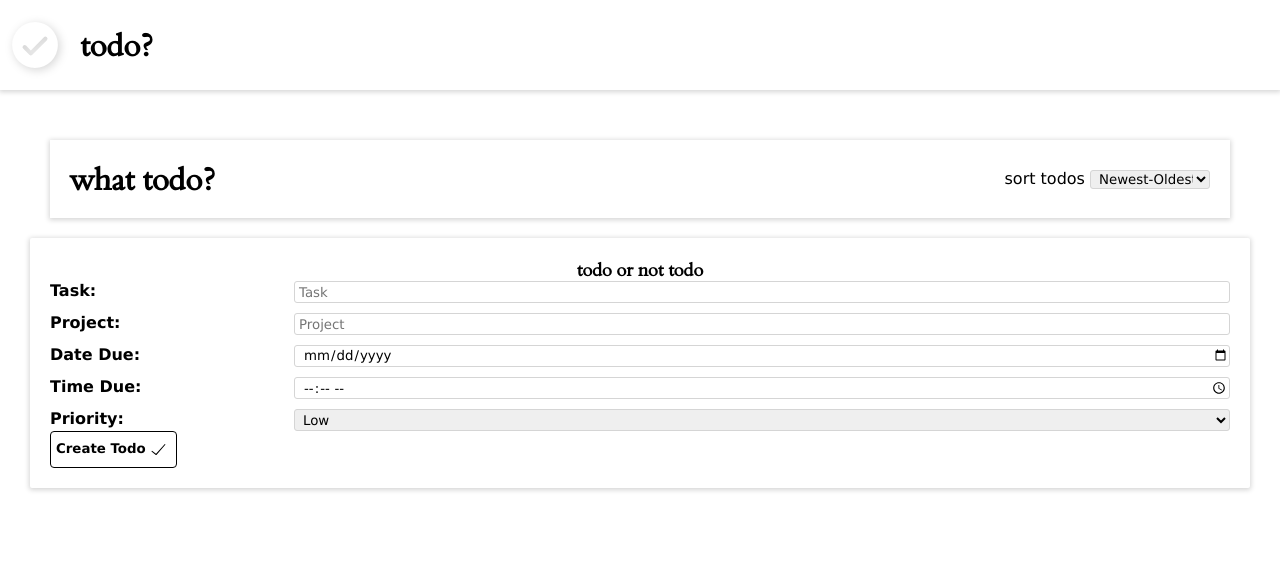
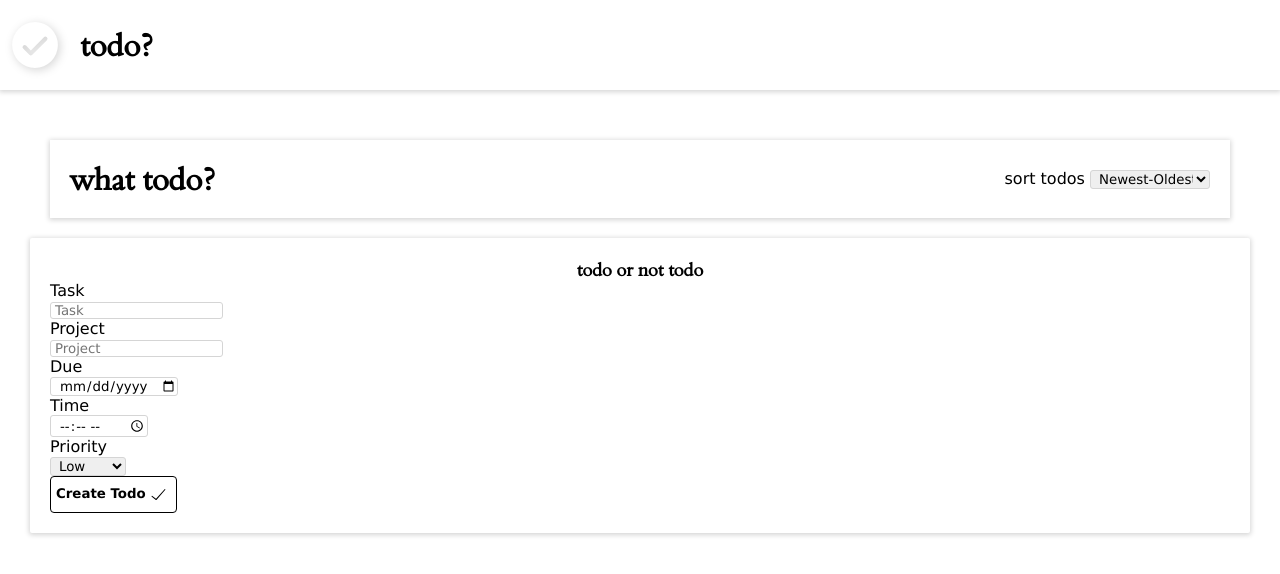
Before and after one commit to usama-bit137/todo-list, a React (Create React App) app: page / in a window 1280 px wide. Shown: the top 574 px of the page. Built offline with nearby package versions, Linux system fonts and the light colour scheme.

Commit message:
Form style classes altered and for prettier rules enforced

```diff
--- a/src/components/Form.js
+++ b/src/components/Form.js
@@ -5,17 +5,14 @@ function Form({ onChange, onSubmit, title, children, defaultObj = {} }) {
     <form className="form" name="form" onSubmit={onSubmit}>
       <h3 className="call-to-action">{title}</h3>
 
-      <div className="form--grid--container">
-        <div className="form--title">Task: </div>
-        <input
-          name="task"
-          placeholder="Task"
-          type="text"
-          onChange={onChange}
-          value={defaultObj.task}
-          required
-        />
-        <div className="form--title">Project: </div>
+      <div className="form-grid-container">
+        <div className="form--input">
+          <div className="form--input-title">Task </div>
+          <input name="task" placeholder="Task" type="text" onChange={onChange} value={defaultObj.task} required />
+        </div>
+
+        <div className="form--input">
+          <div className="form--input-title">Project</div>
           <input
             name="project"
             placeholder="Project"
@@ -24,33 +21,26 @@ function Form({ onChange, onSubmit, title, children, defaultObj = {} }) {
             value={defaultObj.project}
             required
           />
-        <div className="form--title">Date Due: </div>
-        <input
-          name="date"
-          type="date"
-          onChange={onChange}
-          value={defaultObj.date}
-          required
-        />
-        <div className="form--title">Time Due: </div>
-        <input
-          name="time"
-          type="time"
-          onChange={onChange}
-          value={defaultObj.time}
-          required
-        />
-        <div className="form--title">Priority: </div>
-        <select
-          name="priority"
-          onChange={onChange}
-          value={defaultObj.priority}
-          required
-        >
+        </div>
+
+        <div className="form--input">
+          <div className="form--input-title">Due</div>
+          <input name="date" type="date" onChange={onChange} value={defaultObj.date} required />
+        </div>
+
+        <div className="form--input">
+          <div className="form--input-title">Time</div>
+          <input name="time" type="time" onChange={onChange} value={defaultObj.time} required />
+        </div>
+
+        <div className="form--input">
+          <div className="form--input-title">Priority</div>
+          <select name="priority" onChange={onChange} value={defaultObj.priority} required>
             <option value="Low">Low</option>
             <option value="Medium">Medium</option>
             <option value="High">High</option>
           </select>
+        </div>
       </div>
       {children}
     </form>
```
Lines whose indentation alone changed are shown as unchanged.
